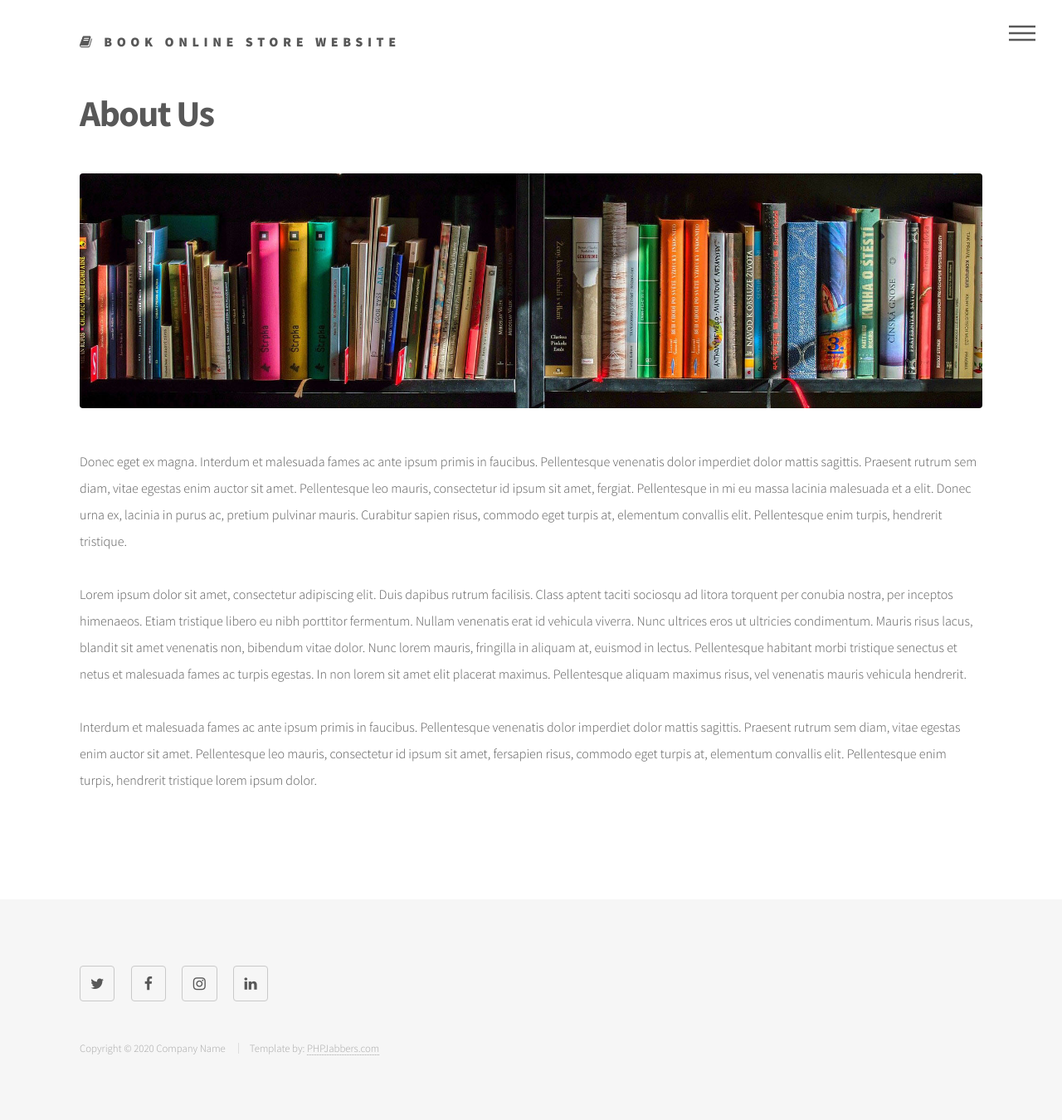
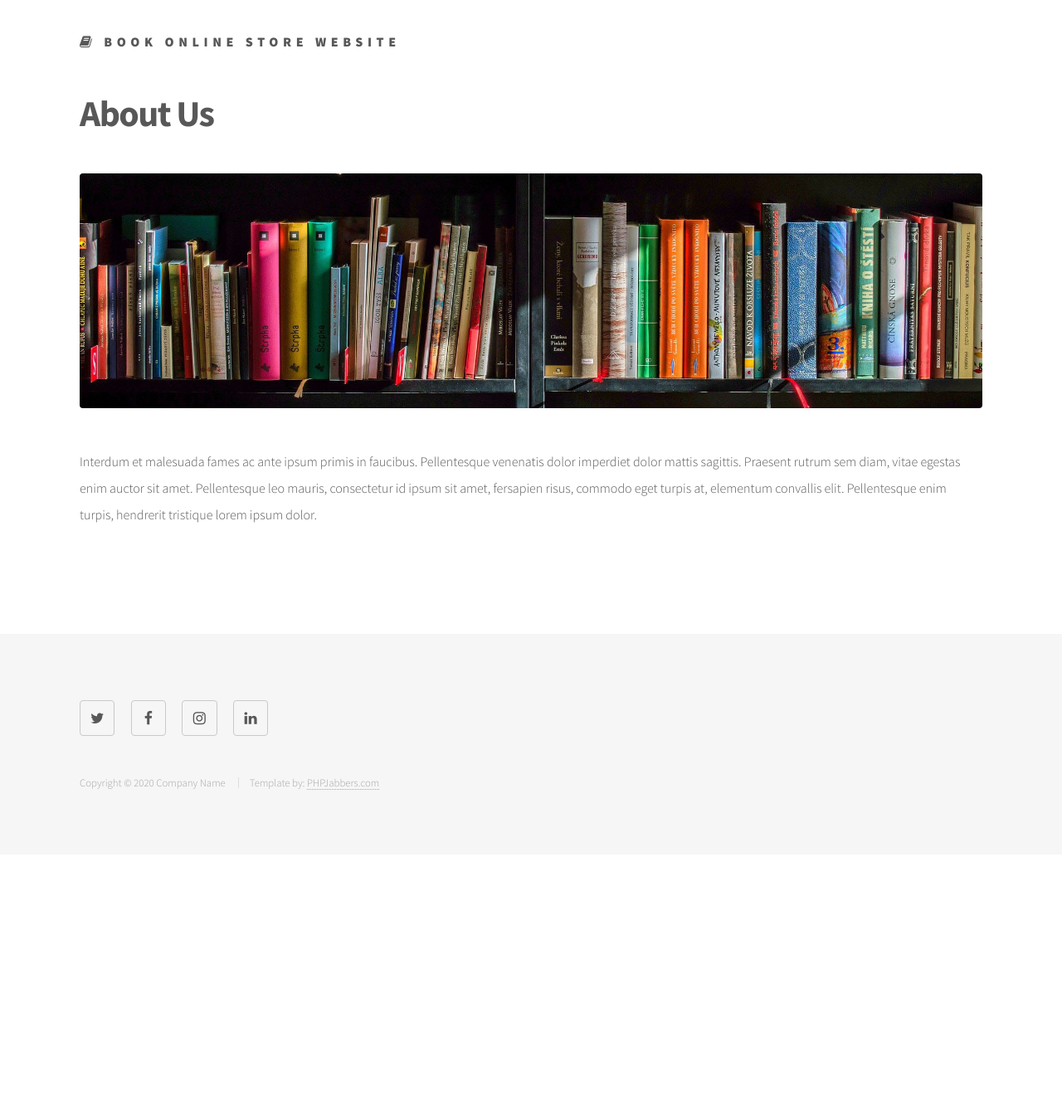
Before and after one commit to judercionhauche/Bus_system, a PHP site: page /bus_system/about.php in a window 1280 px wide. Shown: the whole page at 83% size. After the commit the page ends 952 px from the top, so only its background shows below. Run offline with PHP 8.4, Linux system fonts and the light colour scheme.

Commit message:
fix flow from about page

```diff
--- a/about.php
+++ b/about.php
@@ -20,42 +20,10 @@
 							<a href="index.html" class="logo">
 									<span class="fa fa-book"></span> <span class="title">Book Online Store Website</span>
 								</a>
-
-						<!-- Nav -->
-							<nav>
-								<ul>
-									<li><a href="#menu">Menu</a></li>
-								</ul>
-							</nav>
-
 					</div>
 				</header>
 
 			<!-- Menu -->
-				<nav id="menu">
-					<h2>Menu</h2>
-					<ul>
-						<li><a href="index.html">Home</a></li>
-
-						<li><a href="products.html">Products</a></li>
-
-						<li><a href="checkout.html">Checkout</a></li>
-
-						<li>
-							<a href="#" class="dropdown-toggle">About</a>
-
-							<ul>
-								<li><a href="about.html" class="active">About Us</a></li>
-								<li><a href="blog.html">Blog</a></li>
-								<li><a href="testimonials.html">Testimonials</a></li>
-								<li><a href="terms.html">Terms</a></li>
-							</ul>
-						</li>
-
-						<li><a href="contact.html">Contact Us</a></li>
-					</ul>
-				</nav>
-
 				<!-- Main -->
 					<div id="main">
 						<div class="inner">
@@ -64,10 +32,10 @@
 							<div class="image main">
 								<img src="images/banner-image-1-1920x500.jpg" class="img-fluid" alt="" />
 							</div>
-
-							<p>Donec eget ex magna. Interdum et malesuada fames ac ante ipsum primis in faucibus. Pellentesque venenatis dolor imperdiet dolor mattis sagittis. Praesent rutrum sem diam, vitae egestas enim auctor sit amet. Pellentesque leo mauris, consectetur id ipsum sit amet, fergiat. Pellentesque in mi eu massa lacinia malesuada et a elit. Donec urna ex, lacinia in purus ac, pretium pulvinar mauris. Curabitur sapien risus, commodo eget turpis at, elementum convallis elit. Pellentesque enim turpis, hendrerit tristique.</p>
-							<p>Lorem ipsum dolor sit amet, consectetur adipiscing elit. Duis dapibus rutrum facilisis. Class aptent taciti sociosqu ad litora torquent per conubia nostra, per inceptos himenaeos. Etiam tristique libero eu nibh porttitor fermentum. Nullam venenatis erat id vehicula viverra. Nunc ultrices eros ut ultricies condimentum. Mauris risus lacus, blandit sit amet venenatis non, bibendum vitae dolor. Nunc lorem mauris, fringilla in aliquam at, euismod in lectus. Pellentesque habitant morbi tristique senectus et netus et malesuada fames ac turpis egestas. In non lorem sit amet elit placerat maximus. Pellentesque aliquam maximus risus, vel venenatis mauris vehicula hendrerit.</p>
-							<p>Interdum et malesuada fames ac ante ipsum primis in faucibus. Pellentesque venenatis dolor imperdiet dolor mattis sagittis. Praesent rutrum sem diam, vitae egestas enim auctor sit amet. Pellentesque leo mauris, consectetur id ipsum sit amet, fersapien risus, commodo eget turpis at, elementum convallis elit. Pellentesque enim turpis, hendrerit tristique lorem ipsum dolor.</p>
+							<p>Interdum et malesuada fames ac ante ipsum primis in faucibus. Pellentesque venenatis dolor imperdiet dolor mattis sagittis.
+								Praesent rutrum sem diam, vitae egestas enim auctor sit amet.
+								Pellentesque leo mauris, consectetur id ipsum sit amet, fersapien risus, commodo eget turpis at, elementum convallis elit.
+								Pellentesque enim turpis, hendrerit tristique lorem ipsum dolor.</p>
 						</div>
 					</div>
 
--- a/actions/login_action.php
+++ b/actions/login_action.php
@@ -12,7 +12,7 @@ session_start();
 if ($_SERVER["REQUEST_METHOD"] == "POST") {
     // Collect form data and store in variables
     $email = $_POST['email'];
-    $password = $_POST['password']; // Test Password: Test2024!
+    $password = $_POST['password']; // Test Password: Test2024! Test Email: favourmdev@gmail.com
 
     // Write a query to select a record from the users table using email
     $sql = "SELECT * FROM users WHERE email = '$email'";
```
